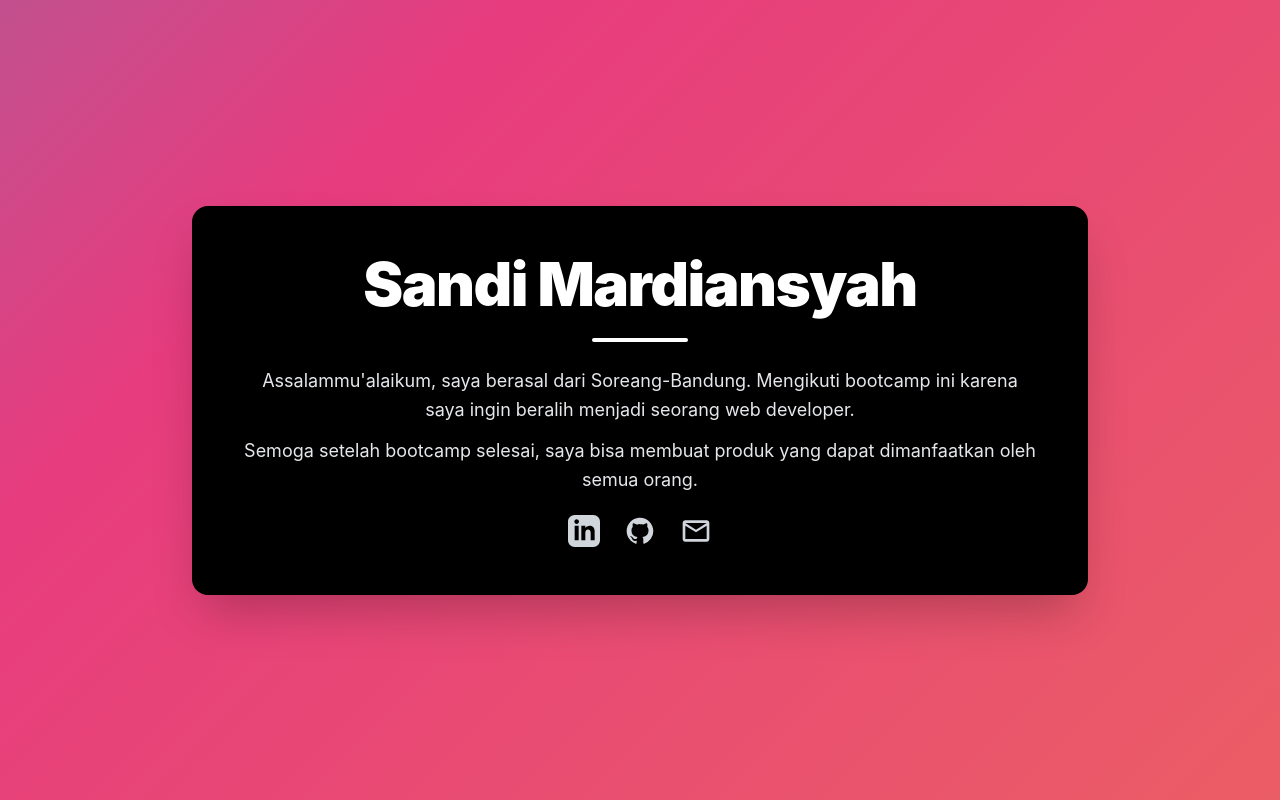
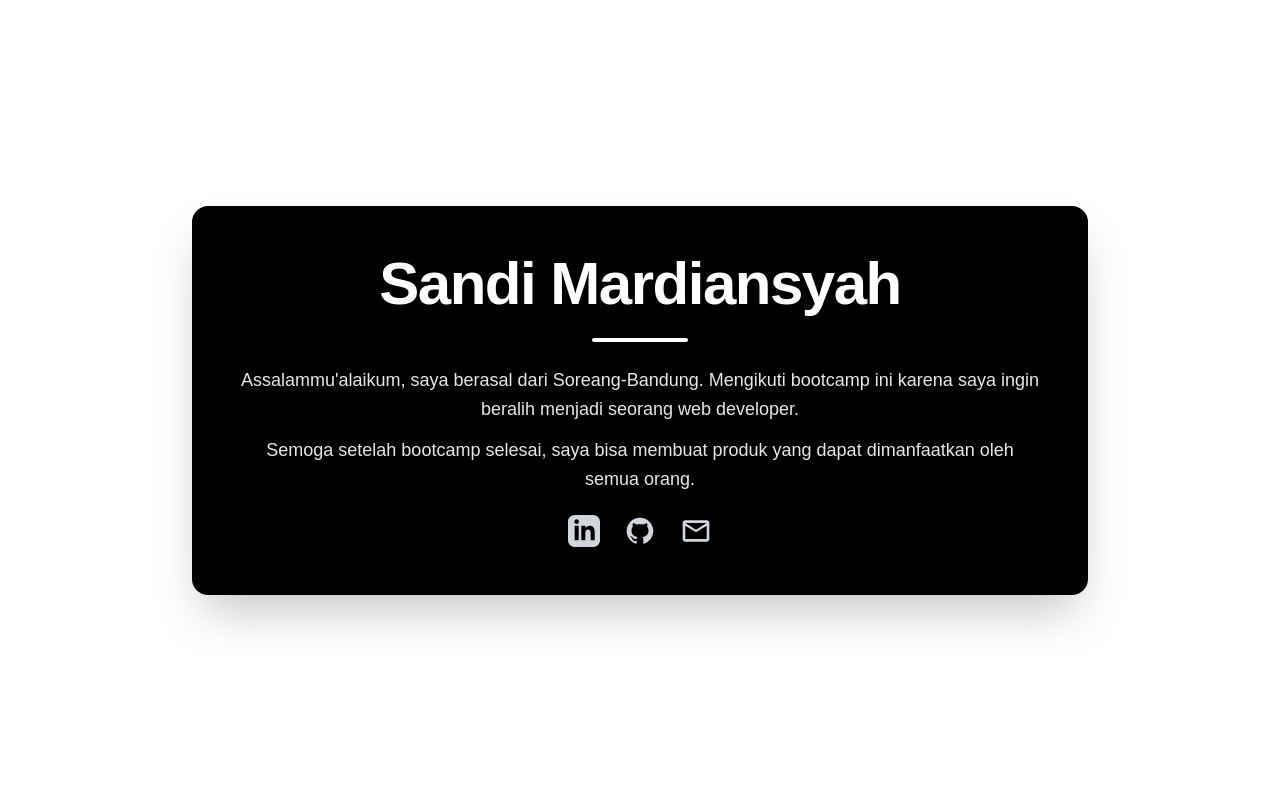
Before and after one commit to akhmadakbar/team25-intro, a Next.js app in the folder nextjs-fundamental/: page /sandimar in a window 1280 px wide. Built offline with nearby package versions, Linux system fonts and the light colour scheme.

Commit message:
Update isi file pada PR

```diff
--- a/nextjs-fundamental/src/app/sandimar/layout.tsx
+++ b/nextjs-fundamental/src/app/sandimar/layout.tsx
@@ -1,11 +1,11 @@
 import type { Metadata } from "next";
 
 export const metadata: Metadata = {
-  title: "Dandy Alfaz Ramadhan",
+  title: "Sandi Mardiansyah",
   description: "Generated by create next app",
 };
 
-export default function DandyarLayout({
+export default function SandimarLayout({
   children,
 }: Readonly<{
   children: React.ReactNode;
--- a/nextjs-fundamental/src/app/sandimar/page.tsx
+++ b/nextjs-fundamental/src/app/sandimar/page.tsx
@@ -1,6 +1,6 @@
 import styles from './sandimar.module.css'
 
-export default function Dandyar() {
+export default function Sandimar() {
   return (
     <div className={`${styles.container} min-h-screen flex items-center justify-center`}>
         <div className="w-full max-w-4xl mx-auto bg-black bg-opacity-25 backdrop-blur-md rounded-2xl shadow-2xl p-8 md:p-12 text-center">
--- a/nextjs-fundamental/src/app/sandimar/sandimar.module.css
+++ b/nextjs-fundamental/src/app/sandimar/sandimar.module.css
@@ -1,8 +1,20 @@
 .container {
-    font-family: 'Inter', sans-serif;
-    background: linear-gradient(-45deg, #ee7752, #e73c7e, #23a6d5, #23d5ab);
-    background-size: 400% 400%;
-    animation: gradientAnimation 12s ease infinite;
+   /* Lebar maksimum container. Sesuaikan sesuai kebutuhan desain Anda. */
+    max-width: 1200px; /* Contoh: Lebar maksimum 1200px */
+
+    /* Memusatkan container secara horizontal di tengah halaman. */
+    margin-left: auto;
+    margin-right: auto;
+    /* Shorthand: margin: 0 auto; */
+
+    /* Padding untuk ruang di dalam container, agar konten tidak menempel di tepi. */
+    padding: 0 20px; /* Contoh: Padding 0px atas/bawah, 20px kiri/kanan */
+
+    /* Properti opsional untuk visualisasi atau debugging */
+    /* background-color: #f9f9f9; */
+    /* border: 1px solid #ddd; */
+    /* border-radius: 8px; */
+    /* box-shadow: 0 2px 4px rgba(0,0,0,0.1); */
 }
 
 @keyframes gradientAnimation {
```
Also changed, not shown: nextjs-fundamental/package.json (+6 -6 lines), 1 other file (tests, documents, lock files or other folders).
